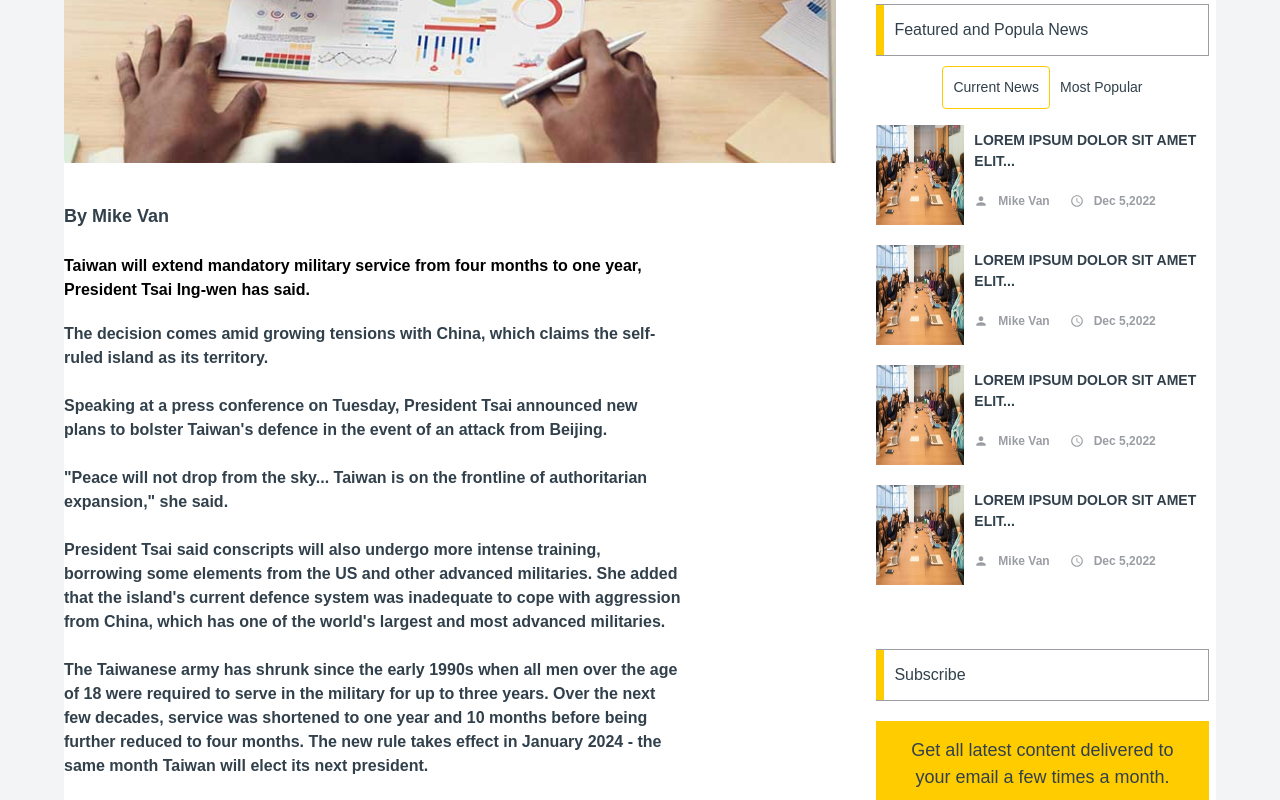
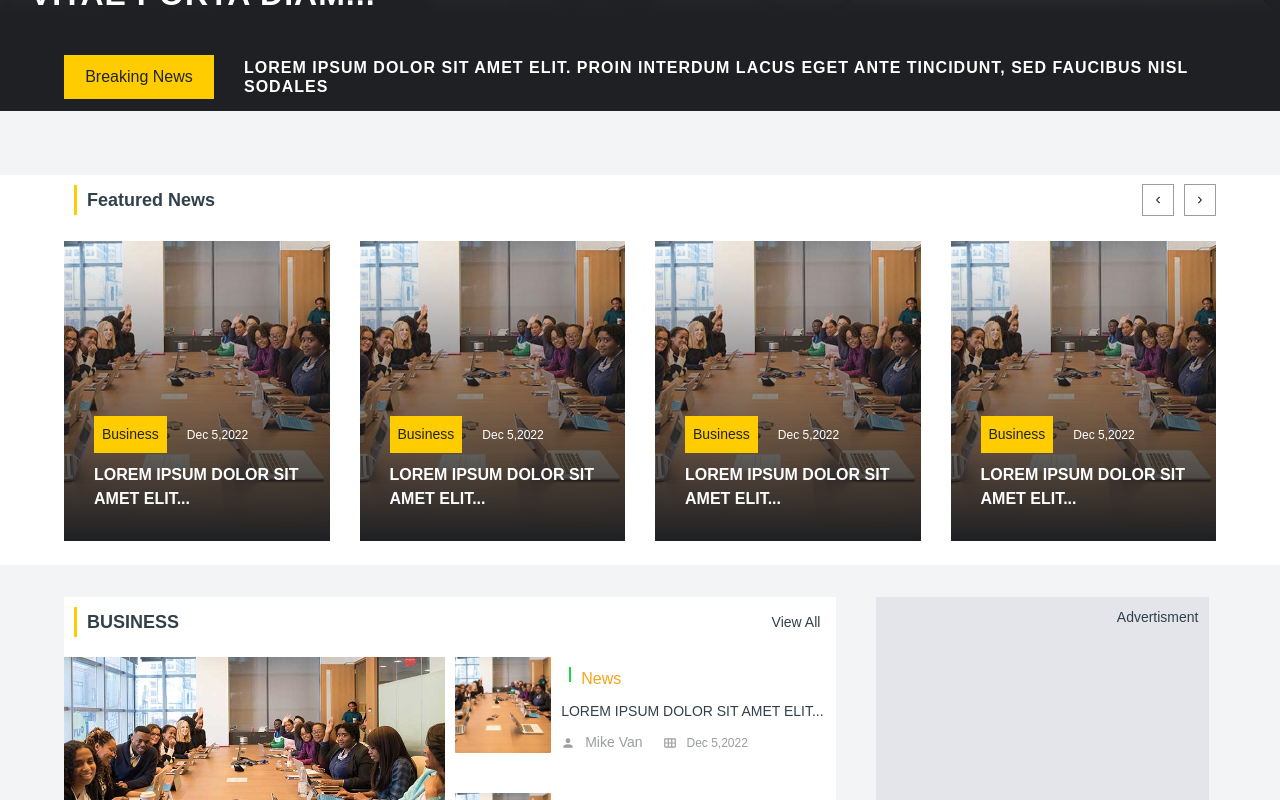
Before and after one commit to Sagni-prog/News-website, a React (Create React App) app: page / in a window 1280 px wide. Shown: the part 740-1540 px from the top of the page. Built offline with nearby package versions, Linux system fonts and the light colour scheme.

Commit message:
RelatedPosts component added

```diff
--- a/src/App.js
+++ b/src/App.js
@@ -2,15 +2,9 @@ import Top from './components/Top/Top';
 import './App.css';
 import Adds from './components/ads/Adds';
 import Nav from './components/Nav/Nav';
-import Hero from './components/hero/Hero';
-import Featured from './components/Feautured/Featured';
-import NewsByCatagory from './components/news-by-catagory/NewsByCatagory';
-import FuturePlanet from './components/Future-planet/FuturePlanet';
-import Photogallery from './components/PhotoGallery/Photogallery';
-import Videos from './components/Videos/Videos';
-import Footer from './components/Footer/Footer'
+import Home from './components/home/Home';
 import SinglePost from './components/SinglePost/SinglePost';
-import { BrowserRouter } from 'react-router-dom'
+import { BrowserRouter, Route, Routes } from 'react-router-dom'
 
 function App() {
   return (
@@ -20,13 +14,13 @@ function App() {
           <Top />
           <Adds />
           <Nav />
-          <SinglePost />
-          {/* <Hero />
-          <Featured />
-          <NewsByCatagory />
-          <Videos />
-          <Photogallery /> */}
-          <Footer />
+          <Routes>
+             <Route element = {  <Home/> } path = '/' />
+          </Routes>
+
+          <Routes>
+             <Route element = {  <SinglePost /> } path = 'post' />
+         </Routes>
       </BrowserRouter>
     </div>
   );
--- a/src/components/Footer/Footer.js
+++ b/src/components/Footer/Footer.js
@@ -19,7 +19,7 @@ const Footer = () => {
               </div>
               <div className='flex flex-col gap-1 pl-2 mb-l'>
                 <div className='read-more'>
-                  <Link className='link font-montserrat font-18 color-white'>
+                  <Link className='link font-montserrat font-18 color-white' to = '/'>
                       Home
                   </Link>
                 </div>
--- a/src/components/Nav/Nav.js
+++ b/src/components/Nav/Nav.js
@@ -18,12 +18,12 @@ const Nav = () => {
 
          <ul className='h-100 flex align-center justify-between gap-2'>
            <li className='home'>
-             <Link className=' h-100 color-white link font-18 font-montserrat pb-8' to = ''>Home</Link>
+             <Link className=' h-100 color-white link font-18 font-montserrat pb-8' to = '/'>Home</Link>
              </li>
 
 
             <li className='nav-link'>
-                <Link className='link font-16 font-montserrat color-white pb-8' to = ''>Single</Link>
+                <Link className='link font-16 font-montserrat color-white pb-8' to = '/post'>Single</Link>
            </li>
 
             <li onMouseEnter={() => setDropdown(true)} onMouseLeave={() => setDropdown(false)} className='nav-link position-relative' >
--- a/src/components/Sidebar/Sidebar.js
+++ b/src/components/Sidebar/Sidebar.js
@@ -30,9 +30,9 @@ const Sidebar = () => {
 
    <div className='flex flex-col gap-2  mb-l'>
 
-        <div className='flex gap-1 sidebar-card'>
-                  <div className=''>
-                      <img className='sidebar-img' src = { im3 } alt = 'im' />
+        <div className='flex gap-1 sidebar-card bg-light-gray2'>
+                  <div className='sidebar-img'>
+                      <img src = { im3 } alt = 'im' />
                   </div>
 
                <div className='flex flex-col justfy-center gap-2 '>
@@ -60,9 +60,9 @@ const Sidebar = () => {
                </div>
               </div>
 
-              <div className='flex gap-1 sidebar-card '>
+              <div className='flex gap-1 sidebar-card bg-light-gray2'>
                   <div className='sidebar-img'>
-                      <img className='sidebar-img' src = { im3 } alt = 'im' />
+                      <img className='' src = { im3 } alt = 'im' />
                   </div>
 
                <div className='flex flex-col justfy-center gap-2 '>
@@ -91,9 +91,9 @@ const Sidebar = () => {
               </div>
 
 
-              <div className='flex gap-1 sidebar-card '>
+              <div className='flex gap-1 sidebar-card bg-light-gray2'>
                   <div className='sidebar-img'>
-                      <img className='sidebar-img' src = { im3 } alt = 'im' />
+                      <img src = { im3 } alt = 'im' />
                   </div>
 
                <div className='flex flex-col justfy-center gap-2 '>
@@ -120,9 +120,9 @@ const Sidebar = () => {
                </div>
             </div>
 
-              <div className='flex gap-1 sidebar-card '>
+              <div className='flex gap-1 sidebar-card bg-light-gray2'>
                   <div className='sidebar-img'>
-                      <img className='sidebar-img' src = { im3 } alt = 'im' />
+                      <img src = { im3 } alt = 'im' />
                   </div>
 
                <div className='flex flex-col justfy-center gap-2 '>
--- a/src/components/SinglePost/SinglePost.js
+++ b/src/components/SinglePost/SinglePost.js
@@ -3,15 +3,19 @@ import Sidebar from '../Sidebar/Sidebar'
 import { MdSchedule } from 'react-icons/md'
 import { IoEyeOutline } from 'react-icons/io5'
 import { FaThumbsUp } from 'react-icons/fa'
-import { FaRegThumbsUp } from 'react-icons/fa'
+// import { FaRegThumbsUp } from 'react-icons/fa'
 import { MdComment } from 'react-icons/md'
 import img1 from '../../assets/images/news-800x500-1.jpg'
-import Tags from '../Tags/Tags'
 import NewsTag from '../news-tag/NewsTag'
+import Footer from '../Footer/Footer'
+import { Link } from 'react-router-dom'
+import { IoIosCamera } from 'react-icons/io'
+import RelatedPost from '../related-posts/RelatedPost'
 
 const SinglePost = () => {
   return (
-    <div className='container bg-white'>
+   <div className = 'bg-white mb-l'>
+    <div className='container bg-white '>
         <div className='gap-4 flex mt-3'>
              <div className='w-100 flex flex-col gap-2 mb-l'>
                   <div className='flex flex-col gap-2'>
@@ -137,9 +141,12 @@ const SinglePost = () => {
              </div>
                 <div className='w-col-2 h-100 mr-3 mt-3'>
                     <Sidebar />
-                    <Sidebar />
+                    {/* <Sidebar /> */}
                 </div>
           </div>
+    </div>
+    <RelatedPost />
+    <Footer />
     </div>
   )
 }
--- /dev/null
+++ b/src/components/home/Home.js
@@ -0,0 +1,28 @@
+import React from 'react';
+import Top from '../../components/Top/Top';
+import '../../App.css';
+import Adds from '../../components/ads/Adds';
+import Nav from '../../components/Nav/Nav';
+import Hero from '../../components/hero/Hero';
+import Featured from '../../components/Feautured/Featured';
+import NewsByCatagory from '../../components/news-by-catagory/NewsByCatagory';
+// import FuturePlanet from './components/Future-planet/FuturePlanet';
+import Photogallery from '../../components/PhotoGallery/Photogallery';
+import Videos from '../../components/Videos/Videos';
+import Footer from '../../components/Footer/Footer'
+
+
+function Home() {
+  return (
+    <div className='h-100vh'>
+          <Hero />
+          <Featured />
+          <NewsByCatagory />
+          <Videos />
+          <Photogallery />
+          <Footer />
+    </div>
+  );
+}
+
+export default Home;
--- a/src/components/news-by-catagory/NewsByCatagory.js
+++ b/src/components/news-by-catagory/NewsByCatagory.js
@@ -137,7 +137,7 @@ const NewsByCatagory = () => {
 
                         <div className='flex flex-col justfy-center gap-1'>
 
-                      <div className='flex justify-start gap-1 mt-1 w-100 pl-1'>
+                      <div className='flex  justify-start gap-1 mt-1 w-100 pl-1'>
                           <div className='dash-subcatagory'></div>
                              <div className='read-more'>
                                  <Link className='link font-16 font-montserrat flex align-center color-yellow2'>
--- /dev/null
+++ b/src/components/related-posts/RelatedPost.js
@@ -0,0 +1,85 @@
+import React from 'react'
+import finalcup from '../../assets/images/final_cup.jpg'
+import brazil from '../../assets/images/brazil.jpg'
+import africa from '../../assets/images/africa.jpg'
+import mars from '../../assets/images/mars.jpg'
+import nature from '../../assets/images/nature.jpg'
+import festival from '../../assets/images/festival.jpg'
+import { Link } from 'react-router-dom'
+import { IoIosCamera } from 'react-icons/io'
+
+const RelatedPost = () => {
+  return (
+    <div className='bg-light-gray py-4 mb-l'>
+       <div className='container'>
+         <div className='flex align-center gap-1'>
+            <div className='dash-gallery'></div>
+               <h1 className=' font-18 font-montserrat h-5 flex align-center color-dark font-weight-700'>
+                  Related posts
+              </h1>
+          </div>
+          <div className='grid grid-col-3 gap-2'>
+            <div className='flex flex-col bg-white card-gallery'>
+               <div className='gallery-bottom-img-container  position-relative'>
+                    <img src = {mars} alt = ''/>
+                </div>
+
+                <div className='flex flex-col  align-center'>
+                     <h3 className='font-montserrat color-black font-18 font-weigh-700 p-1'>
+                        Teenegers sunset har shot wins top RSCA prize
+                     </h3>
+                     <div className='flex justify-start gap-1 mt-1 w-100 pl-1'>
+                          <div className='dash-subcatagory'></div>
+                             <div className='side-bar'>
+                                 <Link className='link font-16 font-montserrat flex align-center color-dark'>
+                                     Science
+                                 </Link>
+                              </div>
+                          </div>
+                </div>
+             </div>
+            <div className='flex flex-col bg-white card-gallery'>
+               <div className='gallery-bottom-img-container  position-relative'>
+                    <img src = {mars} alt = ''/>
+                </div>
+
+                <div className='flex flex-col  align-center'>
+                     <h3 className='font-montserrat color-black font-18 font-weigh-700 p-1'>
+                        Teenegers sunset har shot wins top RSCA prize
+                     </h3>
+                     <div className='flex justify-start gap-1 mt-1 w-100 pl-1'>
+                          <div className='dash-subcatagory'></div>
+                             <div className='side-bar'>
+                                 <Link className='link font-16 font-montserrat flex align-center color-dark'>
+                                     Science
+                                 </Link>
+                              </div>
+                          </div>
+                </div>
+             </div>
+            <div className='flex flex-col bg-white card-gallery'>
+               <div className='gallery-bottom-img-container  position-relative'>
+                    <img src = {mars} alt = ''/>
+                </div>
+
+                <div className='flex flex-col  align-center'>
+                     <h3 className='font-montserrat color-black font-18 font-weigh-700 p-1'>
+                        Teenegers sunset har shot wins top RSCA prize
+                     </h3>
+                     <div className='flex justify-start gap-1 mt-1 w-100 pl-1'>
+                          <div className='dash-subcatagory'></div>
+                             <div className='side-bar'>
+                                 <Link className='link font-16 font-montserrat flex align-center color-dark'>
+                                     Science
+                                 </Link>
+                              </div>
+                          </div>
+                </div>
+             </div>
+          </div>
+       </div>
+    </div>
+  )
+}
+
+export default RelatedPost
--- a/src/index.css
+++ b/src/index.css
@@ -11,12 +11,12 @@
     box-sizing: border-box;
 }
 body{
-    /* background-color: #EDEFF4; */
-    background-color: #fff;
+    background-color: #EDEFF4;
+    /* background-color: #fff;  */
 }
 .ads{
     height: 40rem;
-    background-color: #EDEFF4;
+    background-color: #e0e2e7c7;
     /* background-color: #fff; */
 }
 html{
@@ -33,6 +33,13 @@ html{
   .bg-white{
     background-color: #fff;
     /* background-color: #EDEFF4; */
+  }
+
+  .bg-light-gray{
+    background-color:#EDEFF4;
+  }
+  .bg-light-gray2{
+    background-color:#f1f2f5;
   }
 
   .color-dark-gray{
@@ -759,7 +766,7 @@ html{
     width: 100%;
     height: 100%;
     object-fit: cover;
-    object-position: center;
+    border-radius: 1px;
 }
 
 .card{
@@ -770,13 +777,19 @@ html{
 }
 
 .img-container{
-    height: 10.6rem;
-    width: 10.6rem;
+    height: 9.6rem;
+    width: 9.6rem;
 }
 
 .sidebar-img{
     height: 10rem;
     width: 10rem;
+}
+.sidebar-img img{
+    height: 100%;
+    width: 100%;
+    object-fit: cover;
+    border-radius: 1px;
 }
 
 .dash-catagory{
```
